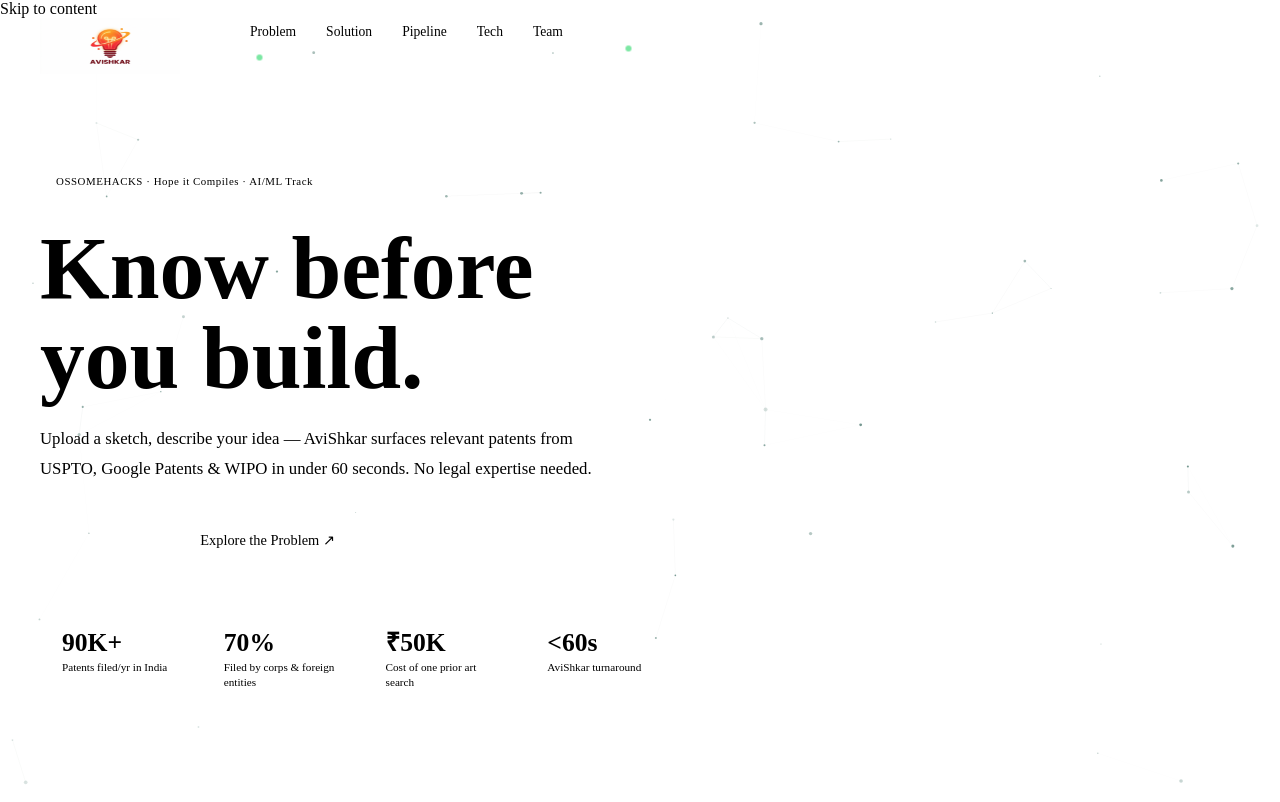
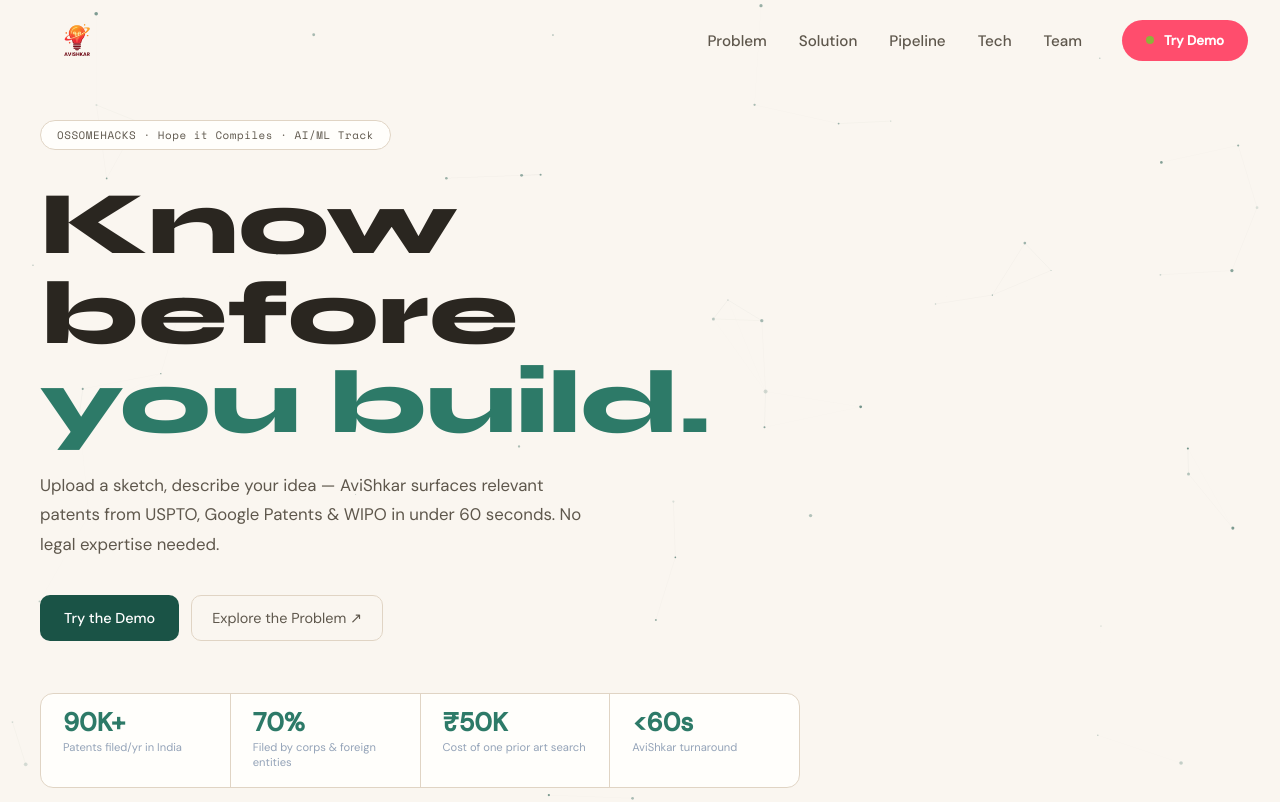
Before and after one commit to aeriellaaa/STARTNOWDIEYOUNG, a plain HTML site: page index.html in a window 1280 px wide. Shown: the top 802 px of the page. Drawn offline with nearby package versions, Linux system fonts and the light colour scheme.

Commit message:
new one here yaay

```diff
--- a/index.html
+++ b/index.html
@@ -10,18 +10,19 @@
 </head>
 <body>
 
-  <a href="#hero" class="skip-link">Skip to content</a>
+  <a href="#hero" class="skip-link"></a>
 
   <div id="toast" class="toast" role="status" aria-live="polite"></div>
 
-  <nav id="nav" aria-label="Main">
+<nav id="nav" aria-label="Main">
+  <div class="nav-container">
     <a href="#hero" class="nav-logo" aria-label="AviShkar home">
-      <img src="assets/logo.png" alt="Avishkar" class="nav-logo-img" width="140" height="56" decoding="async" />
+      <div class="logo-wrapper">
+         <img src="assets/logo_bg_removed.png.png" alt="Avishkar" class="nav-logo-img" decoding="async" />
+      </div>
     </a>
-    <button type="button" class="menu-toggle" id="menuToggle" aria-expanded="false" aria-controls="navPanel" aria-label="Open menu">
-      <span></span><span></span><span></span>
-    </button>
-    <div class="nav-panel" id="navPanel">
+
+    <div class="nav-right">
       <ul class="nav-links">
         <li><a href="#problem" data-nav>Problem</a></li>
         <li><a href="#solution" data-nav>Solution</a></li>
@@ -29,14 +30,17 @@
         <li><a href="#tech" data-nav>Tech</a></li>
         <li><a href="#team" data-nav>Team</a></li>
       </ul>
-      <button type="button" class="cta-btn cta-mobile" onclick="showDemo(); closeMenu();">
+
+      <button type="button" class="cta-btn" onclick="showDemo()">
         <span class="live-dot" aria-hidden="true"></span> Try Demo
       </button>
+
+      <button type="button" class="menu-toggle" id="menuToggle" aria-expanded="false" aria-controls="navPanel" aria-label="Open menu">
+        <span></span><span></span><span></span>
+      </button>
     </div>
-    <button type="button" class="cta-btn cta-desktop" onclick="showDemo()">
-      <span class="live-dot" aria-hidden="true"></span> Try Demo
-    </button>
-  </nav>
+  </div>
+</nav>
 
   <div id="home">
 
--- a/styles.css
+++ b/styles.css
@@ -1,22 +1,22 @@
-root {
-  /* Cream + warm neutrals */
-  --bg: #faf6f0;
-  --bg2: #f2ebe2;
-  --surface: #fffefb;
-  --surface2: #efe8dd;
-  --border: #e0d4c4;
-  /* Deep pine + sage — primary actions */
-  --accent: #1a5346;
-  --accent2: #2d7a68;
-  --accent-dim: rgba(26, 83, 70, 0.12);
-  /* Terracotta / bronze — highlights & quotes */
-  --gold: #9a5f3c;
-  --green: #1d6b52;
-  --text: #2a2620;
-  --text2: #5e574c;
-  --text3: #8a8275;
-  --shadow: rgba(42, 32, 22, 0.08);
-  --shadow-deep: rgba(42, 32, 22, 0.14);
+/* Dark Grape + Deep Purple */
+:root {
+  --bg: #020617;
+  --bg2: #0f172a;
+  --surface: #1e1b4b;
+  --surface2: #312e81;
+  --border: #4338ca;
+  /* Neon Pink — primary actions */
+  --accent: #f43f5e;
+  --accent2: #fb7185;
+  --accent-dim: rgba(244, 63, 94, 0.15);
+  /* Amber / Gold — highlights & quotes */
+  --gold: #f59e0b;
+  --green: #10b981;
+  --text: #ffffff;
+  --text2: #e2e8f0;
+  --text3: #94a3b8;
+  --shadow: rgba(244, 63, 94, 0.2);
+  --shadow-deep: rgba(0, 0, 0, 0.6);
   --display: 'Syne', sans-serif;
   --mono: 'Space Mono', monospace;
   --body: 'DM Sans', sans-serif;
@@ -32,30 +32,159 @@
 ::-webkit-scrollbar-thumb { background: var(--border); border-radius: 3px; }
 ::-webkit-scrollbar-thumb:hover { background: var(--accent); }
 
-/* NAV */
-nav {
-  position: fixed; top: 0; left: 0; right: 0; z-index: 100;
-  display: flex; align-items: center; gap: 28px;
-  padding: 18px 40px; transition: all .3s;
+:root {
+  /* Cream + warm neutrals */
+  --bg: #faf6f0;
+  --bg2: #f2ebe2;
+  --surface: #fffefb;
+  --surface2: #efe8dd;
+  --border: #e0d4c4;
+  /* Deep pine + sage */
+  --accent: #1a5346;
+  --accent2: #2d7a68;
+  --accent-dim: rgba(26, 83, 70, 0.12);
+  /* Highlight */
+  --cta-red: #ff4d6d; /* Making the button pop more like your image */
+  --text: #2a2620;
+  --text2: #5e574c;
+  --nav-height: 80px;
 }
-nav.scrolled {
-  background: rgba(8,9,13,.92); backdrop-filter: blur(20px);
-  border-bottom: 1px solid var(--border); padding: 12px 40px;
+
+/* --- NAVIGATION BAR --- */
+#nav {
+  position: fixed;
+  top: 0;
+  left: 0;
+  width: 100%;
+  height: var(--nav-height);
+  z-index: 1000;
+  transition: all 0.3s ease;
+  display: flex;
+  align-items: center;
+  background: transparent;
 }
-.logo { font-family: var(--mono); font-size: 1rem; font-weight: 700; color: var(--text); margin-right: auto; }
-.logo span { color: var(--accent2); }
-.nav-links { display: flex; list-style: none; gap: 2px; }
-.nav-links a { font-size: .85rem; color: var(--text2); padding: 7px 14px; border-radius: 6px; transition: all .2s; }
-.nav-links a:hover { color: var(--text); background: var(--accent-dim); }
+
+/* Glass effect on scroll */
+#nav.scrolled {
+  background: rgba(250, 246, 240, 0.8);
+  backdrop-filter: blur(12px);
+  border-bottom: 1px solid var(--border);
+  height: 70px; /* Slims down slightly when scrolling */
+}
+
+.nav-container {
+  width: 95%;
+  max-width: 1400px;
+  margin: 0 auto;
+  display: flex;
+  justify-content: space-between;
+  align-items: center;
+}
+
+.logo-wrapper {
+  height: 50px;
+  display: flex;
+  align-items: center;
+}
+
+.nav-logo-img {
+  height: 100%;
+  width: auto;
+  object-fit: contain;
+}
+
+.nav-right {
+  display: flex;
+  align-items: center;
+  gap: 40px;
+}
+
+.nav-links {
+  display: flex;
+  list-style: none;
+  gap: 32px;
+  margin: 0;
+  padding: 0;
+}
+
+.nav-links a {
+  text-decoration: none;
+  color: var(--text2);
+  font-family: 'DM Sans', sans-serif;
+  font-weight: 500;
+  font-size: 0.95rem;
+  transition: color 0.2s ease;
+}
+
+.nav-links a:hover, .nav-links a.active {
+  color: var(--accent);
+}
+
+/* --- THE NEW CTA BUTTON --- */
 .cta-btn {
-  display: flex; align-items: center; gap: 8px;
-  background: var(--accent); color: #fff; font-size: .85rem;
-  font-weight: 500; padding: 9px 20px; border-radius: 8px; transition: all .2s;
+  background: var(--cta-red);
+  color: white;
+  border: none;
+  padding: 12px 24px;
+  border-radius: 50px;
+  font-family: 'DM Sans', sans-serif;
+  font-weight: 600;
+  display: flex;
+  align-items: center;
+  gap: 10px;
+  cursor: pointer;
+  transition: transform 0.2s ease, box-shadow 0.2s ease;
+  white-space: nowrap; /* Prevents text from wrapping */
 }
-.cta-btn:hover { background: var(--accent2); transform: translateY(-1px); box-shadow: 0 4px 18px rgba(99,102,241,.4); }
-.live-dot { width: 7px; height: 7px; background: #4ade80; border-radius: 50%; animation: pulse 2s infinite; }
-@keyframes pulse { 0%,100%{opacity:1;transform:scale(1)} 50%{opacity:.5;transform:scale(.75)} }
 
+.cta-btn:hover {
+  transform: translateY(-2px);
+  box-shadow: 0 4px 15px rgba(255, 77, 109, 0.3);
+}
+
+.live-dot {
+  width: 8px;
+  height: 8px;
+  background: #39ff14; /* Neon green live indicator */
+  border-radius: 50%;
+  display: inline-block;
+  animation: pulse 1.5s infinite;
+}
+
+@keyframes pulse {
+  0% { opacity: 1; }
+  50% { opacity: 0.4; }
+  100% { opacity: 1; }
+}
+
+/* --- MOBILE STUFF --- */
+.menu-toggle {
+  display: none; /* Hidden on desktop */
+  flex-direction: column;
+  gap: 6px;
+  background: none;
+  border: none;
+  cursor: pointer;
+}
+
+.menu-toggle span {
+  width: 25px;
+  height: 2px;
+  background: var(--text);
+}
+
+@media (max-width: 992px) {
+  .nav-links {
+    display: none; /* You can trigger your nav-panel logic here */
+  }
+  .menu-toggle {
+    display: flex;
+  }
+  .cta-btn {
+    padding: 8px 16px;
+    font-size: 0.85rem;
+  }
+}
 /* LAYOUT */
 section { padding: 96px 0; }
 .alt-bg { background: var(--bg2); border-top: 1px solid var(--border); border-bottom: 1px solid var(--border); }
```
Also changed, not shown: assets/logo.png (deleted), assets/logo_bg_removed.png.png (added).
